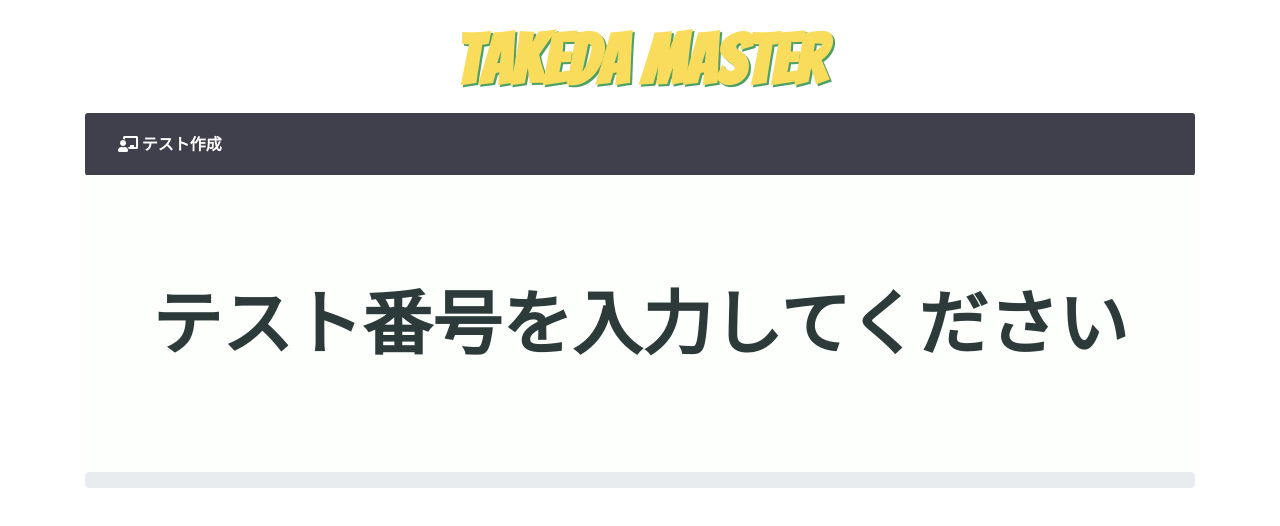
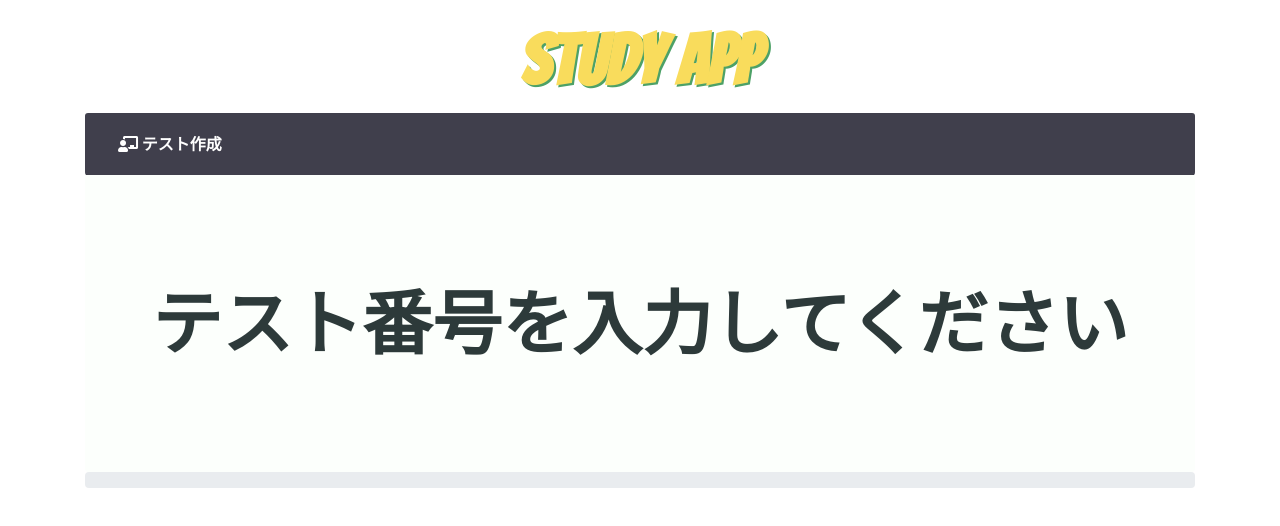
Before and after one commit to kurokuro1358/StudyApp, a plain HTML site: page testHTML/target.html in a window 1280 px wide. Drawn offline with nearby package versions, Linux system fonts and the light colour scheme.

Commit message:
Update target.html

```diff
--- a/testHTML/target.html
+++ b/testHTML/target.html
@@ -1,7 +1,7 @@
 <!doctype html>
 <html lang="ja">
     <head>
-    <title>Takeda</title>
+    <title>StudyApp</title>
     <!-- Required meta tags -->
     <meta charset="utf-8">
     <meta name="viewport" content="width=device-width, initial-scale=1, shrink-to-fit=no">
@@ -21,7 +21,7 @@
 
         <div class="container py-2">
             <div class="text-center title">
-                <a href="../index.html" style="color: #F9DC5C">Takeda Master</a>
+                <a href="../index.html" style="color: #F9DC5C">Study App</a>
             </div>
 
             <div class="accordion" id="accordion-4">
```
